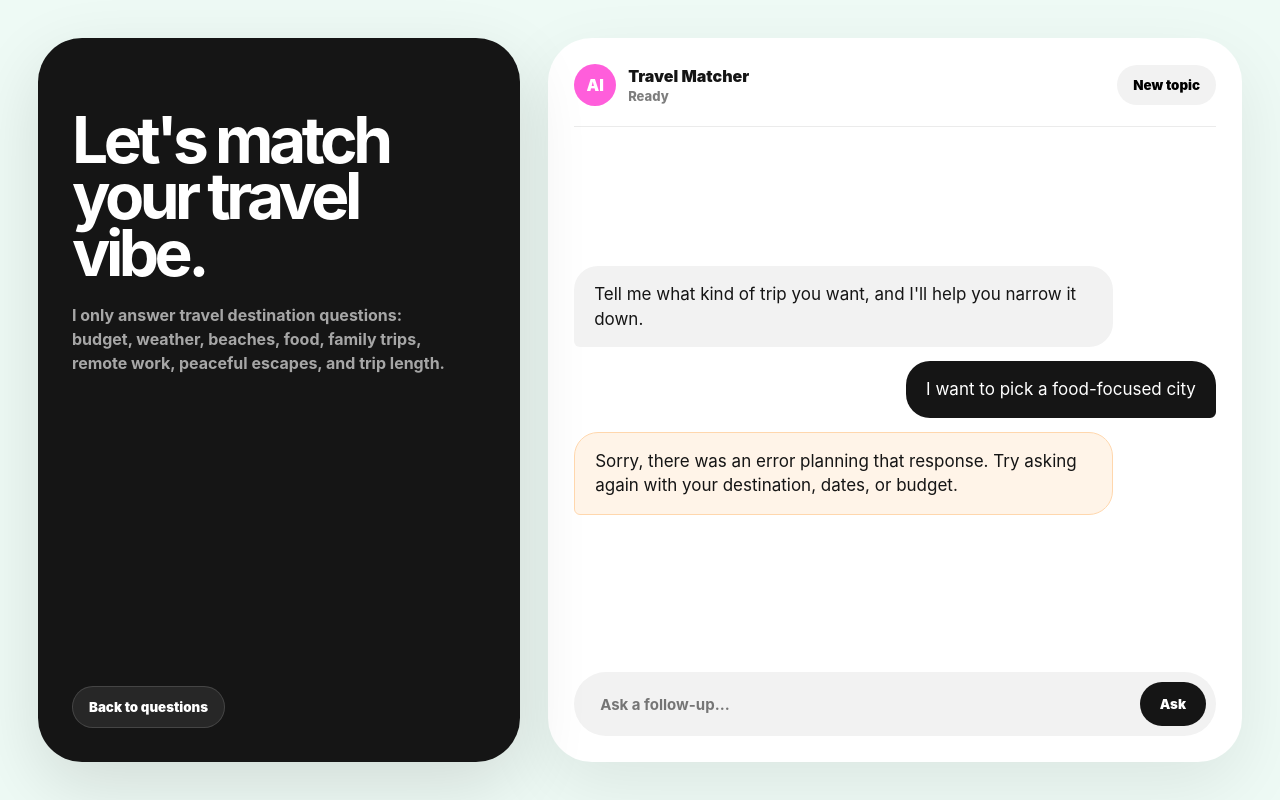
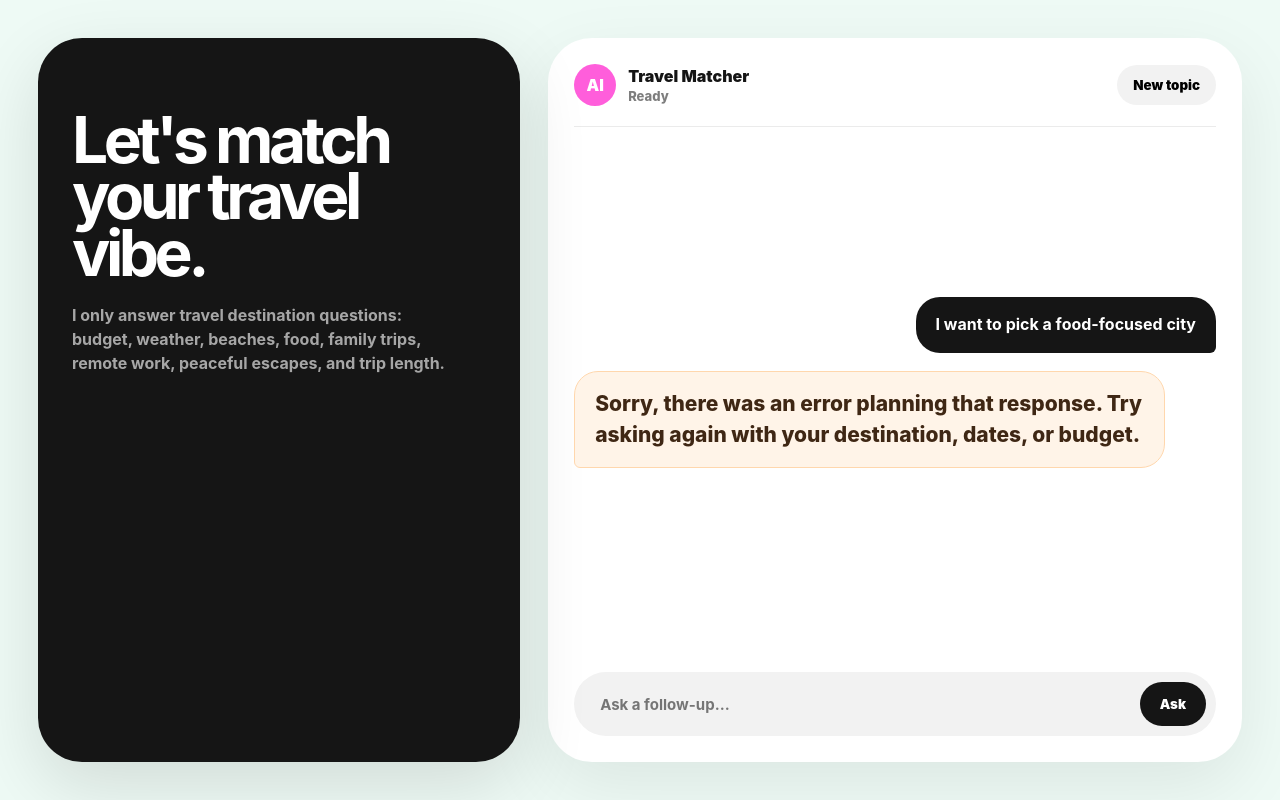
Before and after one commit to hey-izhaan/Travel-Where-Next, a website: page public/index.html in a window 1280 px wide. Both pictures are taken after a click on the element 366 px from the left and 589 px from the top of the page. Drawn offline with Linux system fonts and the light colour scheme; no server answers.

Commit message:
Fix destination booking actions

```diff
--- a/public/chat.js
+++ b/public/chat.js
@@ -1,7 +1,7 @@
 /**
  * Travel Helper Frontend
  *
- * Handles chat UI interactions and booking actions.
+ * Handles chat UI interactions, single-pair message motion, and booking actions.
  */
 
 const body = document.body;
@@ -13,17 +13,9 @@ const boardSuggestions = document.getElementById("boardSuggestions");
 const chatForm = document.getElementById("chatForm");
 const chatInput = document.getElementById("chatInput");
 const sendButton = document.getElementById("send-button");
-const quickFollowups = document.getElementById("quickFollowups");
 const chatStatus = document.getElementById("chatStatus");
-const backBtn = document.getElementById("backBtn");
 const newTopicBtn = document.getElementById("newTopicBtn");
-
-const popularQuestions = [
-	"Where should I go for a relaxing beach trip?",
-	"Plan a budget-friendly city break",
-	"Help me compare Japan and Italy",
-	"Suggest winter vacation ideas",
-];
+const reducedMotionQuery = window.matchMedia("(prefers-reduced-motion: reduce)");
 
 const welcomeResponse = {
 	reply:
@@ -34,10 +26,14 @@ const welcomeResponse = {
 
 let chatHistory = [{ role: "assistant", content: welcomeResponse.reply }];
 let isProcessing = false;
-let hasUserMessage = false;
+let activeQuestionSlot = null;
+let activeAnswerSlot = null;
 let loadingSlot = null;
+let revealGeneration = 0;
 
-renderAssistantResponse(welcomeResponse, { showPopularQuestions: true });
+renderAssistantResponse(welcomeResponse, {
+	immediate: true,
+});
 
 boardForm.addEventListener("submit", (event) => {
 	event.preventDefault();
@@ -62,11 +58,6 @@ chatInput.addEventListener("keydown", (event) => {
 	}
 });
 
-backBtn.addEventListener("click", () => {
-	body.classList.remove("chat-open");
-	boardInput.focus();
-});
-
 newTopicBtn.addEventListener("click", resetChat);
 
 async function sendMessage(messageOverride) {
@@ -76,14 +67,12 @@ async function sendMessage(messageOverride) {
 
 	openChatScreen();
 	setProcessingState(true);
-	clearLatestControls();
-	addMessageToChat("user", message);
+	await showQuestion(message);
 	chatHistory.push({ role: "user", content: message });
-	hasUserMessage = true;
 
 	boardInput.value = "";
 	chatInput.value = "";
-	showTyping(true);
+	showLoadingAnswer();
 
 	try {
 		const response = await fetch("/api/chat", {
@@ -102,7 +91,7 @@ async function sendMessage(messageOverride) {
 
 		const data = await response.json();
 		const travelResponse = normalizeTravelResponse(data);
-		renderAssistantResponse(travelResponse);
+		await renderAssistantResponse(travelResponse);
 		chatHistory.push({ role: "assistant", content: travelResponse.reply });
 	} catch (error) {
 		console.error("Error:", error);
@@ -112,41 +101,154 @@ async function sendMessage(messageOverride) {
 			intent: { hasDestinationIntent: false },
 			actions: [],
 		};
-		renderAssistantResponse(fallback, { notice: true });
+		await renderAssistantResponse(fallback, { notice: true });
 		chatHistory.push({ role: "assistant", content: fallback.reply });
 	} finally {
-		showTyping(false);
 		setProcessingState(false);
 		chatInput.focus();
 	}
 }
 
-function renderAssistantResponse(response, options = {}) {
+async function showQuestion(content) {
+	await clearCurrentPair();
+
+	const questionSlot = document.createElement("div");
+	questionSlot.className = "question-slot is-entering";
+
+	const messageEl = document.createElement("div");
+	messageEl.className = "bubble user";
+	messageEl.textContent = content;
+
+	questionSlot.appendChild(messageEl);
+	messages.appendChild(questionSlot);
+	activeQuestionSlot = questionSlot;
+	scrollToBottom();
+	finishEntering(questionSlot);
+}
+
+async function renderAssistantResponse(response, options = {}) {
+	revealGeneration += 1;
+	const generation = revealGeneration;
+
 	if (loadingSlot) {
 		loadingSlot.remove();
 		loadingSlot = null;
+		activeAnswerSlot = null;
 	}
 
-	const block = document.createElement("div");
-	block.className = "message-block assistant-block";
+	if (activeAnswerSlot) {
+		await transitionOut(activeAnswerSlot);
+		activeAnswerSlot = null;
+	}
 
 	const answerSlot = document.createElement("div");
-	answerSlot.className = "answer-slot is-answering";
+	answerSlot.className = options.immediate
+		? "answer-slot"
+		: "answer-slot is-entering is-answering";
 
 	const messageEl = document.createElement("div");
-	messageEl.className = `bubble bot${options.notice ? " notice" : ""}`;
-	messageEl.textContent = response.reply;
+	const variantClass = options.notice ? " notice" : "";
+	messageEl.className = `bubble bot answer-bubble${variantClass}`;
 	answerSlot.appendChild(messageEl);
+
+	messages.appendChild(answerSlot);
+	activeAnswerSlot = answerSlot;
+	scrollToBottom();
+	finishEntering(answerSlot);
+
+	await revealWords(messageEl, response.reply, { immediate: options.immediate, generation });
+
+	if (generation !== revealGeneration) return;
 
 	const actions = buildActionButtons(response);
 	if (actions) {
 		answerSlot.appendChild(actions);
+		scrollToBottom();
+	}
+}
+
+function showLoadingAnswer() {
+	loadingSlot = document.createElement("div");
+	loadingSlot.className = "answer-slot is-loading";
+	loadingSlot.innerHTML = `
+		<div class="loading-card">
+			<div class="dots"><span></span><span></span><span></span></div>
+			Planning your answer...
+		</div>
+	`;
+	messages.appendChild(loadingSlot);
+	activeAnswerSlot = loadingSlot;
+	scrollToBottom();
+}
+
+async function clearCurrentPair() {
+	revealGeneration += 1;
+	const exitingSlots = [activeQuestionSlot, activeAnswerSlot].filter(Boolean);
+	activeQuestionSlot = null;
+	activeAnswerSlot = null;
+	loadingSlot = null;
+
+	await Promise.all(exitingSlots.map((slot) => transitionOut(slot)));
+}
+
+function transitionOut(slot) {
+	if (!slot?.isConnected) return Promise.resolve();
+
+	if (prefersReducedMotion()) {
+		slot.remove();
+		return Promise.resolve();
 	}
 
-	block.appendChild(answerSlot);
-	messages.appendChild(block);
-	renderQuickFollowups(options.showPopularQuestions && !hasUserMessage);
-	scrollToBottom();
+	return new Promise((resolve) => {
+		slot.classList.remove("is-entering", "is-answering", "is-loading");
+		slot.classList.add("is-exiting");
+		window.setTimeout(() => {
+			slot.remove();
+			resolve();
+		}, 210);
+	});
+}
+
+async function revealWords(element, text, options = {}) {
+	if (options.immediate || prefersReducedMotion()) {
+		element.textContent = text;
+		return;
+	}
+
+	const words = text.match(/\S+\s*/g) ?? [text];
+	element.textContent = "";
+
+	for (const word of words) {
+		if (options.generation !== revealGeneration) return;
+		element.textContent += word;
+		scrollToBottom();
+		await delay(getWordDelay(word));
+	}
+}
+
+function getWordDelay(word) {
+	if (/[.!?]\s*$/.test(word)) return 42;
+	if (/[,;:]\s*$/.test(word)) return 30;
+	return 18;
+}
+
+function delay(milliseconds) {
+	return new Promise((resolve) => window.setTimeout(resolve, milliseconds));
+}
+
+function finishEntering(slot) {
+	if (prefersReducedMotion()) {
+		slot.classList.remove("is-entering", "is-answering", "is-loading");
+		return;
+	}
+
+	window.setTimeout(() => {
+		slot.classList.remove("is-entering");
+	}, 280);
+}
+
+function prefersReducedMotion() {
+	return reducedMotionQuery.matches;
 }
 
 function buildActionButtons(response) {
@@ -158,7 +260,7 @@ function buildActionButtons(response) {
 	if (!hasActions) return null;
 
 	const actionButtons = document.createElement("div");
-	actionButtons.className = "action-bubbles latest-controls";
+	actionButtons.className = "action-bubbles";
 	for (const action of response.actions) {
 		const button = document.createElement("button");
 		button.type = "button";
@@ -171,39 +273,8 @@ function buildActionButtons(response) {
 	return actionButtons;
 }
 
-function renderQuickFollowups(showPopularQuestions = false) {
-	quickFollowups.replaceChildren();
-	if (!showPopularQuestions) return;
-
-	const fragment = document.createDocumentFragment();
-	for (const question of popularQuestions) {
-		const button = document.createElement("button");
-		button.type = "button";
-		button.className = "popular-question-button latest-controls";
-		button.textContent = question;
-		button.addEventListener("click", () => sendMessage(question));
-		fragment.appendChild(button);
-	}
-	quickFollowups.appendChild(fragment);
-}
-
 function openBookingAction(url) {
 	window.open(url, "_blank", "noopener,noreferrer");
-}
-
-function addMessageToChat(role, content) {
-	const block = document.createElement("div");
-	block.className = `message-block ${role}-block`;
-
-	const messageEl = document.createElement("div");
-	messageEl.className = `bubble ${role === "user" ? "user" : "bot"}`;
-	messageEl.textContent = content;
-
-	block.appendChild(messageEl);
-	messages.appendChild(block);
-	messages.classList.remove("is-ready");
-	requestAnimationFrame(() => messages.classList.add("is-ready"));
-	scrollToBottom();
 }
 
 function normalizeTravelResponse(data) {
@@ -222,16 +293,27 @@ function normalizeTravelResponse(data) {
 }
 
 function normalizeIntent(intent) {
-	const destination =
+	const rawDestination =
 		typeof intent?.destination === "string" && intent.destination.trim().length > 0
 			? intent.destination.trim()
 			: undefined;
+	const destination = rawDestination ? normalizeSingleDestination(rawDestination) : undefined;
 	const hasDestinationIntent = intent?.hasDestinationIntent === true && Boolean(destination);
 
 	return {
 		hasDestinationIntent,
 		...(destination ? { destination } : {}),
 	};
+}
+
+function normalizeSingleDestination(destination) {
+	const normalized = destination.replace(/\s+/g, " ").trim();
+	if (!normalized) return undefined;
+	if (/^(?:n\/a|none|null|undefined|unknown|empty|destination|this destination)$/i.test(normalized)) return undefined;
+	if (/[,;\n\r/]/.test(normalized)) return undefined;
+	if (/\s(?:or|and)\s/i.test(normalized)) return undefined;
+	if (/^\s*(?:\d+\.|[-*])\s/m.test(normalized)) return undefined;
+	return normalized;
 }
 
 function normalizeActions(actions) {
@@ -263,17 +345,6 @@ function isAllowedBookingUrl(url) {
 	}
 }
 
-function clearLatestControls() {
-	const controls = document.querySelectorAll(".latest-controls");
-	for (const control of controls) {
-		control.classList.remove("latest-controls");
-		const buttons = control.matches("button") ? [control] : control.querySelectorAll("button");
-		for (const button of buttons) {
-			button.disabled = true;
-		}
-	}
-}
-
 function setProcessingState(processing) {
 	isProcessing = processing;
 	boardInput.disabled = processing;
@@ -285,30 +356,10 @@ function setProcessingState(processing) {
 
 	const buttons = document.querySelectorAll("button");
 	for (const button of buttons) {
-		if (button === backBtn || button === newTopicBtn) continue;
+		if (button === newTopicBtn) continue;
 		if (button.closest("form")) continue;
-		button.disabled = processing || !button.closest(".latest-controls") && button.classList.contains("action-bubble");
-	}
-}
+		button.disabled = processing;
 
-function showTyping(visible) {
-	if (visible) {
-		loadingSlot = document.createElement("div");
-		loadingSlot.className = "answer-slot is-loading";
-		loadingSlot.innerHTML = `
-			<div class="loading-card">
-				<div class="dots"><span></span><span></span><span></span></div>
-				Planning your answer...
-			</div>
-		`;
-		messages.appendChild(loadingSlot);
-		scrollToBottom();
-		return;
-	}
-
-	if (loadingSlot) {
-		loadingSlot.remove();
-		loadingSlot = null;
 	}
 }
 
@@ -317,14 +368,18 @@ function openChatScreen() {
 }
 
 function resetChat() {
+	revealGeneration += 1;
 	chatHistory = [{ role: "assistant", content: welcomeResponse.reply }];
 	isProcessing = false;
-	hasUserMessage = false;
+	activeQuestionSlot = null;
+	activeAnswerSlot = null;
 	loadingSlot = null;
 	boardInput.value = "";
 	chatInput.value = "";
 	messages.replaceChildren();
-	renderAssistantResponse(welcomeResponse, { showPopularQuestions: true });
+	renderAssistantResponse(welcomeResponse, {
+		immediate: true,
+	});
 	setProcessingState(false);
 	chatInput.focus();
 }
--- a/public/index.html
+++ b/public/index.html
@@ -57,7 +57,6 @@
 			}
 			.assistant-side h2 { position: relative; z-index: 1; margin: 40px 0 0; font-size: clamp(42px, 5vw, 82px); line-height: 0.88; letter-spacing: -0.07em; }
 			.side-hint { position: relative; z-index: 1; margin-top: 22px; opacity: 0.62; line-height: 1.5; font-weight: 700; max-width: 390px; }
-			.back-btn { position: relative; z-index: 1; width: fit-content; border: 1px solid rgba(255, 255, 255, 0.14); background: rgba(255, 255, 255, 0.08); color: #fff; border-radius: 999px; padding: 12px 16px; font-weight: 900; cursor: pointer; }
 			.chat-panel { background: #fff; border-radius: 44px; padding: 26px; display: flex; flex-direction: column; box-shadow: 0 24px 70px rgba(0, 0, 0, 0.08); min-height: 620px; }
 			.chat-top { display: flex; justify-content: space-between; gap: 18px; align-items: center; padding-bottom: 20px; border-bottom: 1px solid rgba(0, 0, 0, 0.08); }
 			.chat-title { display: flex; align-items: center; gap: 12px; font-weight: 900; }
@@ -65,28 +64,29 @@
 			.chat-status { font-size: 13px; opacity: 0.55; font-weight: 800; margin-top: 2px; }
 			.new-topic { border: 0; background: #f2f2f2; border-radius: 999px; padding: 12px 16px; font-weight: 900; cursor: pointer; }
 			.message-stage { flex: 1; display: grid; place-items: center; padding: 36px 0; min-height: 380px; overflow-y: auto; }
-			.message-set { width: min(680px, 100%); display: grid; gap: 14px; }
-			.message-set.is-ready { animation: messageIn 0.35s ease both; }
-			.message-block { display: contents; }
+			.message-set { width: min(680px, 100%); min-height: 320px; display: grid; align-content: center; gap: 18px; }
+			.question-slot { min-height: 56px; display: grid; justify-items: end; align-content: end; }
+			.answer-slot { min-height: 132px; justify-self: stretch; display: grid; justify-items: start; align-content: start; gap: 14px; }
+			.question-slot.is-entering, .answer-slot.is-entering { animation: slotEnter 0.24s ease-out both; }
+			.question-slot.is-exiting, .answer-slot.is-exiting { animation: slotExit 0.2s ease-in both; pointer-events: none; }
+			.answer-slot.is-loading { animation: slotEnter 0.22s ease-out both; }
+			.answer-slot.is-answering { animation: answerIn 0.28s ease both; }
 			.bubble { width: fit-content; max-width: 84%; padding: 16px 20px; border-radius: 24px; font-size: 17px; line-height: 1.45; white-space: pre-line; overflow-wrap: anywhere; }
-			.bubble.user { justify-self: end; background: #151515; color: #fff; border-bottom-right-radius: 6px; }
-			.bubble.bot { justify-self: start; background: #f2f2f2; color: #151515; border-bottom-left-radius: 6px; }
-			.bubble.notice { background: #fff4e8; border: 1px solid #ffd7ad; }
-			.answer-slot { justify-self: stretch; display: grid; gap: 14px; }
-			.answer-slot.is-loading { animation: answerIn 0.28s ease both; }
-			.answer-slot.is-answering { animation: answerIn 0.35s ease both; }
+			.bubble.user { justify-self: end; background: #151515; color: #fff; border-bottom-right-radius: 6px; font-size: 16px; font-weight: 750; }
+			.bubble.bot { justify-self: start; background: #f4f5f1; color: #151515; border-bottom-left-radius: 6px; }
+			.bubble.answer-bubble { max-width: 92%; font-size: 21px; font-weight: 780; line-height: 1.52; }
+			.bubble.notice, .bubble.error { background: #fff4e8; border: 1px solid #ffd7ad; color: #3f2714; }
 			.loading-card { justify-self: start; background: #f2f2f2; border-radius: 24px; border-bottom-left-radius: 6px; padding: 16px 18px; display: flex; align-items: center; gap: 12px; font-weight: 800; color: rgba(21, 21, 21, 0.72); }
 			.dots { display: flex; gap: 4px; }
 			.dots span { width: 7px; height: 7px; border-radius: 50%; background: #151515; opacity: 0.35; animation: dotPulse 0.9s infinite ease-in-out; }
 			.dots span:nth-child(2) { animation-delay: 0.15s; }
 			.dots span:nth-child(3) { animation-delay: 0.3s; }
-			.quick-followups { display: flex; flex-wrap: wrap; justify-content: center; gap: 10px; margin-bottom: 18px; }
-			.quick-followups button { border: 0; background: #f2f2f2; border-radius: 999px; padding: 11px 14px; font-weight: 800; cursor: pointer; }
 			.action-bubbles { display: flex; flex-wrap: wrap; gap: 10px; justify-self: start; }
 			.action-bubble { border: 0; border-radius: 999px; background: #151515; color: #fff; padding: 12px 15px; text-align: center; text-decoration: none; font-size: 13px; font-weight: 900; cursor: pointer; line-height: 1.1; }
 			.action-bubble.hotel { background: #ff5edb; }
 			.action-bubble:hover, .action-bubble:focus-visible { transform: translateY(-1px); outline: 0; }
-			@keyframes messageIn { from { opacity: 0; transform: translateY(18px) scale(0.98); } to { opacity: 1; transform: none; } }
+			@keyframes slotEnter { from { opacity: 0; transform: translateY(18px) scale(0.98); } to { opacity: 1; transform: none; } }
+			@keyframes slotExit { from { opacity: 1; transform: none; } to { opacity: 0; transform: translateY(-18px) scale(0.98); } }
 			@keyframes answerIn { from { opacity: 0; transform: translateY(12px); } to { opacity: 1; transform: none; } }
 			@keyframes dotPulse { 0%, 100% { opacity: 0.25; transform: translateY(0); } 50% { opacity: 0.85; transform: translateY(-3px); } }
 			@media (max-width: 980px) {
@@ -101,7 +101,16 @@
 				.question-board, .assistant-side, .chat-panel { border-radius: 28px; padding: 24px; }
 				.board-input, .chat-input { border-radius: 24px; }
 				.bubble { max-width: 92%; }
+				.bubble.answer-bubble { font-size: 19px; }
 				.chat-top { align-items: flex-start; flex-direction: column; }
+			}
+			@media (prefers-reduced-motion: reduce) {
+				*, *::before, *::after {
+					animation-duration: 0.01ms !important;
+					animation-iteration-count: 1 !important;
+					scroll-behavior: auto !important;
+					transition-duration: 0.01ms !important;
+				}
 			}
 		</style>
 	</head>
@@ -135,7 +144,6 @@
 							<h2>Let's match your travel vibe.</h2>
 							<p class="side-hint">I only answer travel destination questions: budget, weather, beaches, food, family trips, remote work, peaceful escapes, and trip length.</p>
 						</div>
-						<button class="back-btn" id="backBtn" type="button">Back to questions</button>
 					</aside>
 
 					<section class="chat-panel" aria-label="Travel Helper chat">
@@ -147,7 +155,6 @@
 							<button class="new-topic" id="newTopicBtn" type="button">New topic</button>
 						</div>
 						<div class="message-stage" id="messageStage"><div class="message-set" id="messages"></div></div>
-						<div class="quick-followups" id="quickFollowups"></div>
 						<form class="chat-input" id="chatForm">
 							<input id="chatInput" type="text" placeholder="Ask a follow-up..." />
 							<button id="send-button" type="submit">Ask</button>
```
Also changed, not shown: src/index.test.ts (+74 -2 lines), src/index.ts (+27 -1 lines).
